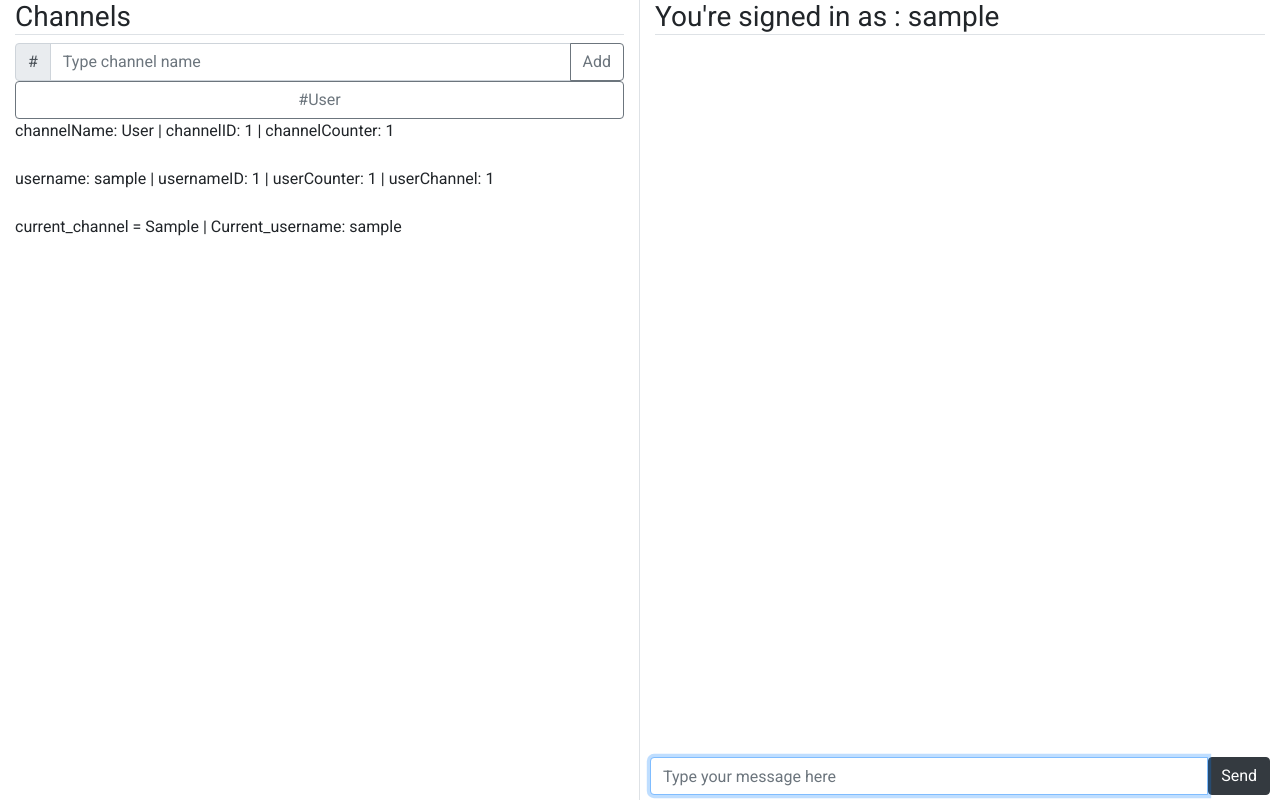
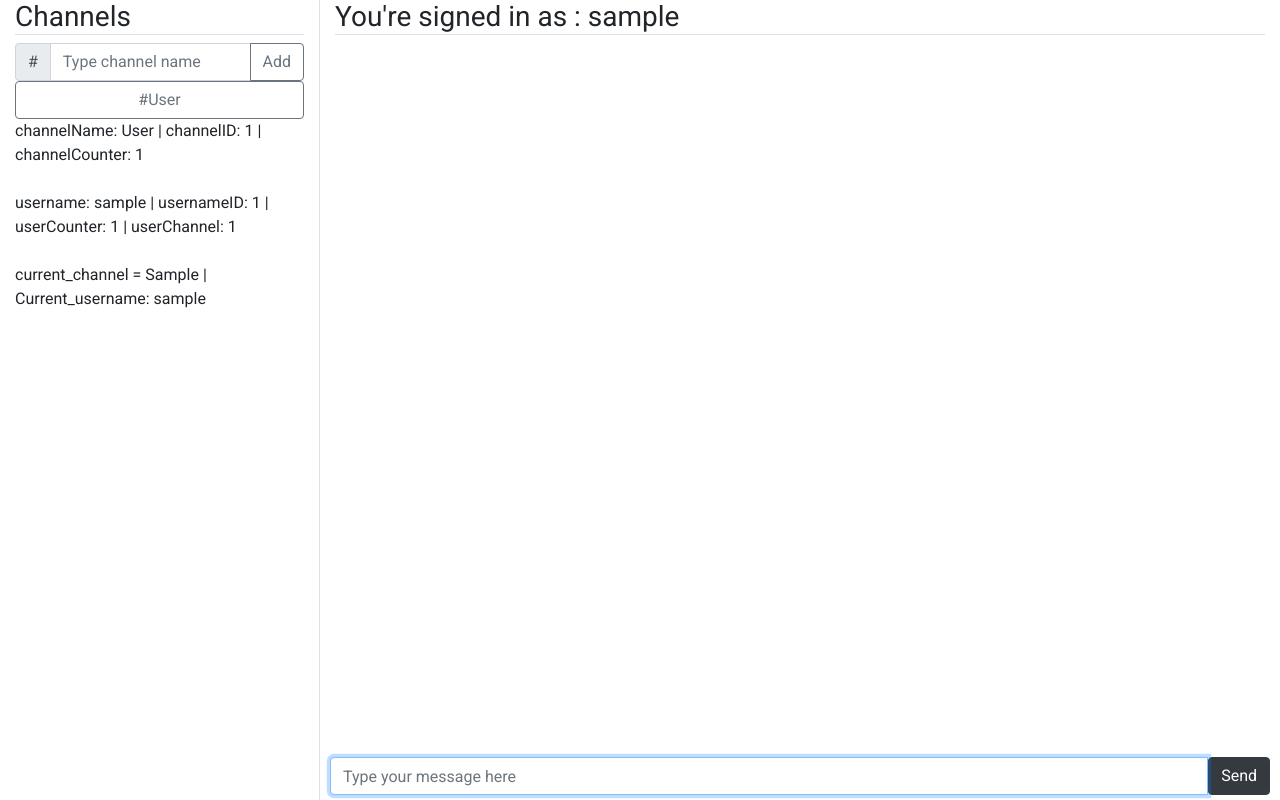
Before and after one commit to zrakhimov/chatroom-app-flask, a Flask app: template templates/chat.html in a window 1280 px wide. Run offline with Flask 2, Linux system fonts and the light colour scheme; the template is opened without the code that fills it: most values are stand-ins (such as "Sample title", 1, 10 or a date in 2020); some libraries are stand-ins or nearby versions.

Commit message:
change column width

```diff
--- a/templates/chat.html
+++ b/templates/chat.html
@@ -12,7 +12,7 @@
     <div class="container-fluid">
       <div class="row">
           <!-- Channels Column-->
-          <div id="channelColumn" class="col-md-6 border-right">
+          <div id="channelColumn" class="col-md-3 border-right">
             <h3 class="border-bottom">Channels</h3>
             <!--Add Channel-->
             <div id="add-channel-panel" class="input-group">
@@ -48,7 +48,7 @@
 
 
           <!-- Messages Column-->
-          <div id="messagesColumn" class="col-md-6">
+          <div id="messagesColumn" class="col-md-9">
             <h3 class="border-bottom">You're signed in as : {{username}}</h3>
             <!-- Socket IO conversation window-->
             <div id="conversation">
```
